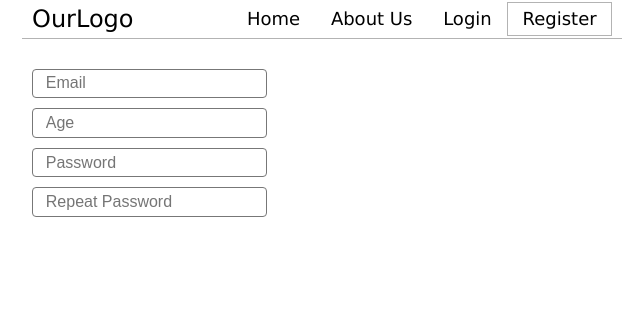
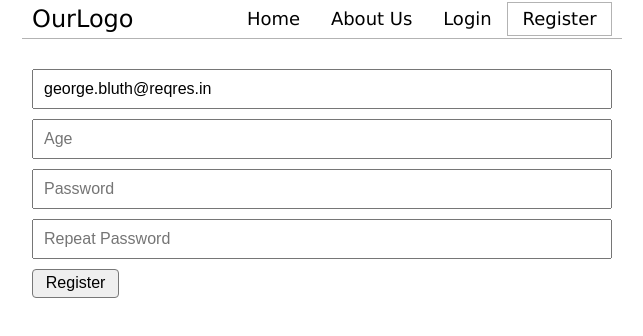
Before and after one commit to MariusAskelovic/12_react_context_api_formik, a React (Vite) app: page /register in a window 1280 px wide. Shown: the top 336 px of the page, without its empty margins (318-961 px from the left). Built offline with nearby package versions, Linux system fonts and the light colour scheme.

Commit message:
Form submit Axios Post

```diff
--- a/src/pages/LoginPage.jsx
+++ b/src/pages/LoginPage.jsx
@@ -141,7 +141,7 @@ export default function LoginPage() {
           {formik.errors.password && formik.touched.password && (
             <ErrorMsg>{formik.errors.password}</ErrorMsg>
           )}
-          <SubmitBnt>Login</SubmitBnt>
+          <SubmitBnt type='submit'>Login</SubmitBnt>
         </FormContainer>
       )}
     </Wrap>
--- a/src/pages/RegisterPage.jsx
+++ b/src/pages/RegisterPage.jsx
@@ -2,17 +2,37 @@ import { styled } from 'styled-components';
 import Wrap from '../styled/Wrap.styled';
 import { useFormik } from 'formik';
 import * as Yup from 'yup';
+import axios from 'axios';
 
 const Form = styled.form`
-  & input {
-    margin-bottom: 10px;
+  width: 100%;
+`;
+
+const Input = styled.input`
+  margin-bottom: 10px;
+  width: 100%;
+  height: 40px;
+  padding-left: 10px;
+  font-size: 16px;
+`;
+
+const ErrorMsg = styled.p`
+  background-color: tomato;
+  color: white;
+  border-radius: 5px;
+  padding: 0.2em 0.8em;
+  font-size: 14px;
+  margin-top: -5px;
+
+  &:empty {
+    display: none;
   }
 `;
 
 export default function RegisterPage() {
   const formik = useFormik({
     initialValues: {
-      email: '',
+      email: 'george.bluth@reqres.in',
       age: '',
       password: '',
       password2: '',
@@ -33,14 +53,31 @@ export default function RegisterPage() {
         .min(8, 'Password must contain at least 8 symbols'),
     }),
     onSubmit: (value) => {
-      console.log(value);
+      console.log('value ===', value);
+      if (value.password === value.password2) {
+        handleRegister(value);
+      }
     },
   });
 
+  function handleRegister(userCredentialsObj) {
+    axios
+      .post('https://reqres.in/api/register', userCredentialsObj)
+      .then((ats) => console.log('ats ===', ats))
+      .catch((error) => {
+        // prisiloginti nepavyko
+        console.warn('ivyko klaida:', error);
+        console.log('error.response.data.error ===', error.response.data.error);
+        // formik.errors.email = error.response.data.error;
+        // formik.setErrors({ email: error.response.data.error });
+        formik.setErrors({ email: 'Email or password not found' });
+      });
+  }
+
   return (
     <Wrap>
-      <Form>
-        <input
+      <Form onSubmit={formik.handleSubmit}>
+        <Input
           type='text'
           placeholder='Email'
           onChange={formik.handleChange}
@@ -48,9 +85,10 @@ export default function RegisterPage() {
           id='email'
           onBlur={formik.handleBlur}
         />
-        {formik.touched.email &&
-          (formik.errors.email ? <p>{formik.errors.email}</p> : null)}
-        <input
+        {formik.touched.email && formik.errors.email && (
+          <ErrorMsg>{formik.errors.email}</ErrorMsg>
+        )}
+        <Input
           type='number'
           placeholder='Age'
           onChange={formik.handleChange}
@@ -58,9 +96,10 @@ export default function RegisterPage() {
           id='age'
           onBlur={formik.handleBlur}
         />
-        {formik.touched.age &&
-          (formik.errors.age ? <p>{formik.errors.age}</p> : null)}
-        <input
+        {formik.touched.age && formik.errors.age && (
+          <ErrorMsg>{formik.errors.age}</ErrorMsg>
+        )}
+        <Input
           type='password'
           placeholder='Password'
           onChange={formik.handleChange}
@@ -68,9 +107,10 @@ export default function RegisterPage() {
           id='password'
           onBlur={formik.handleBlur}
         />
-        {formik.touched.password &&
-          (formik.errors.password ? <p>{formik.errors.password}</p> : null)}
-        <input
+        {formik.touched.password && formik.errors.password && (
+          <ErrorMsg>{formik.errors.password}</ErrorMsg>
+        )}
+        <Input
           type='password'
           placeholder='Repeat Password'
           onChange={formik.handleChange}
@@ -78,8 +118,10 @@ export default function RegisterPage() {
           id='password2'
           onBlur={formik.handleBlur}
         />
-        {formik.touched.password2 &&
-          (formik.errors.password2 ? <p>{formik.errors.password2}</p> : null)}
+        {formik.errors.password2 && formik.touched.password2 && (
+          <ErrorMsg>{formik.errors.password2}</ErrorMsg>
+        )}
+        <button type='submit'>Register</button>
       </Form>
     </Wrap>
   );
--- a/src/reset.css
+++ b/src/reset.css
@@ -67,7 +67,6 @@ a {
   text-align: center;
 }
 
-input,
 textarea,
 select {
   font-size: 16px;
```
